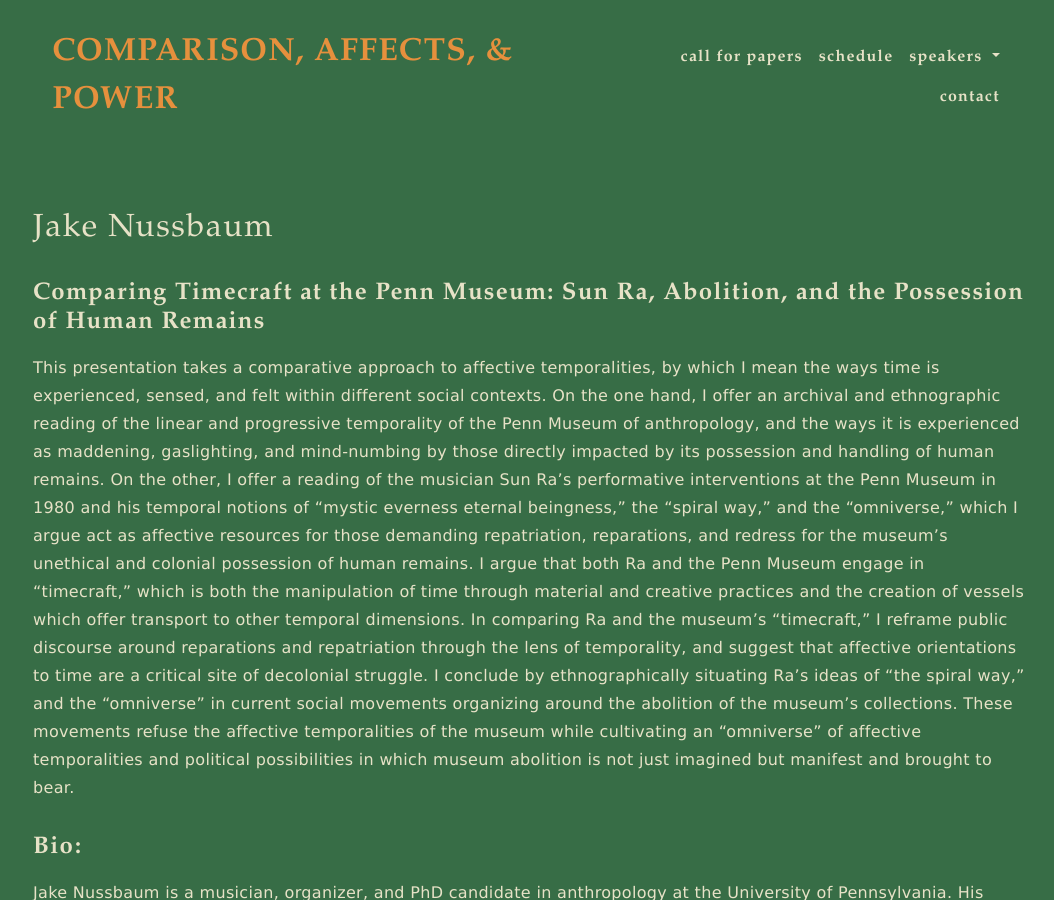
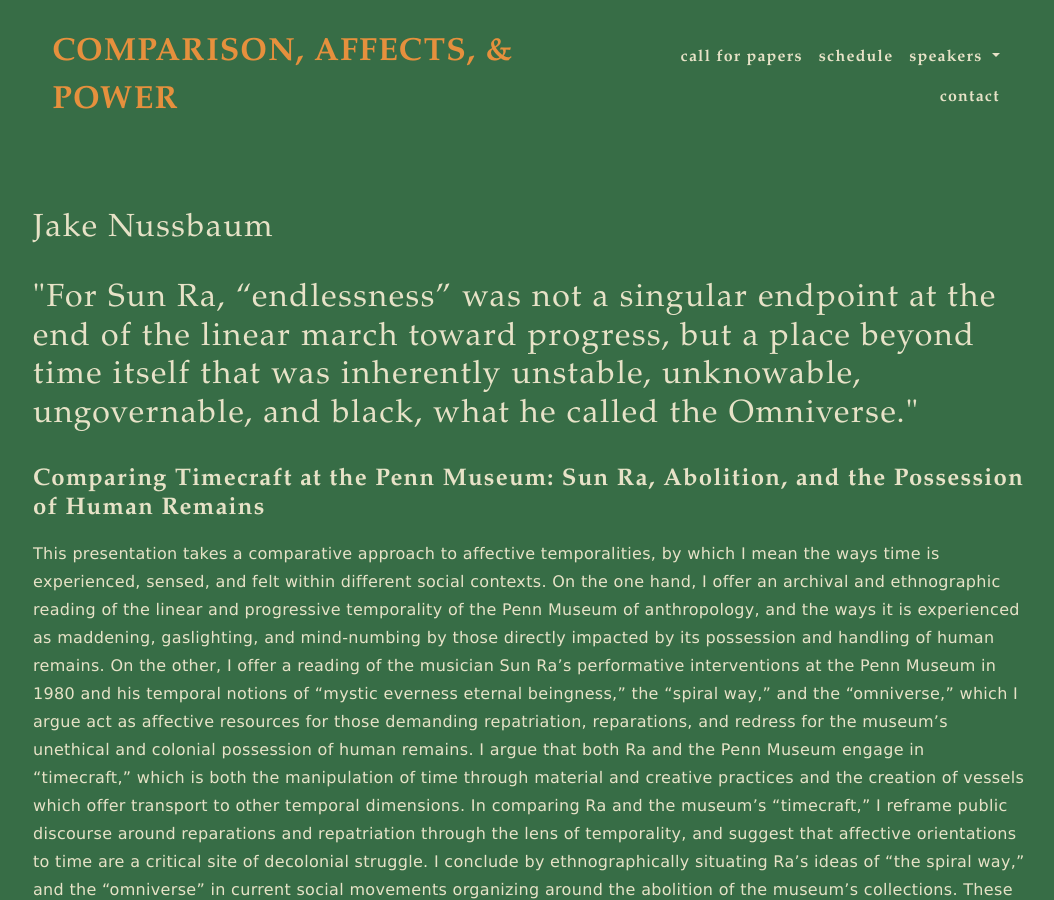
Before and after one commit to maxjdugan/comparing_affects, a Jekyll site: the page built from pages/jake_nussbaum.md, in a window 1280 px wide and 900 px high. Shown: the whole window, without its empty margins (110-1164 px from the left). Built offline with Jekyll 4.4.1, drawn with Linux system fonts in a browser that asks for light colours.

Commit message:
Added quote to Jake's page

```diff
--- a/pages/jake_nussbaum.md
+++ b/pages/jake_nussbaum.md
@@ -3,6 +3,8 @@
 title: Jake Nussbaum
 permalink: /jake_nussbaum/
 ---
+
+<h2>"For Sun Ra, “endlessness” was not a singular endpoint at the end of the linear march toward progress, but a place beyond time itself that was inherently unstable, unknowable, ungovernable, and black, what he called the Omniverse."</h2>
 
 <h3>Comparing Timecraft at the Penn Museum: Sun Ra, Abolition, and the Possession of Human Remains</h3>
 
```
